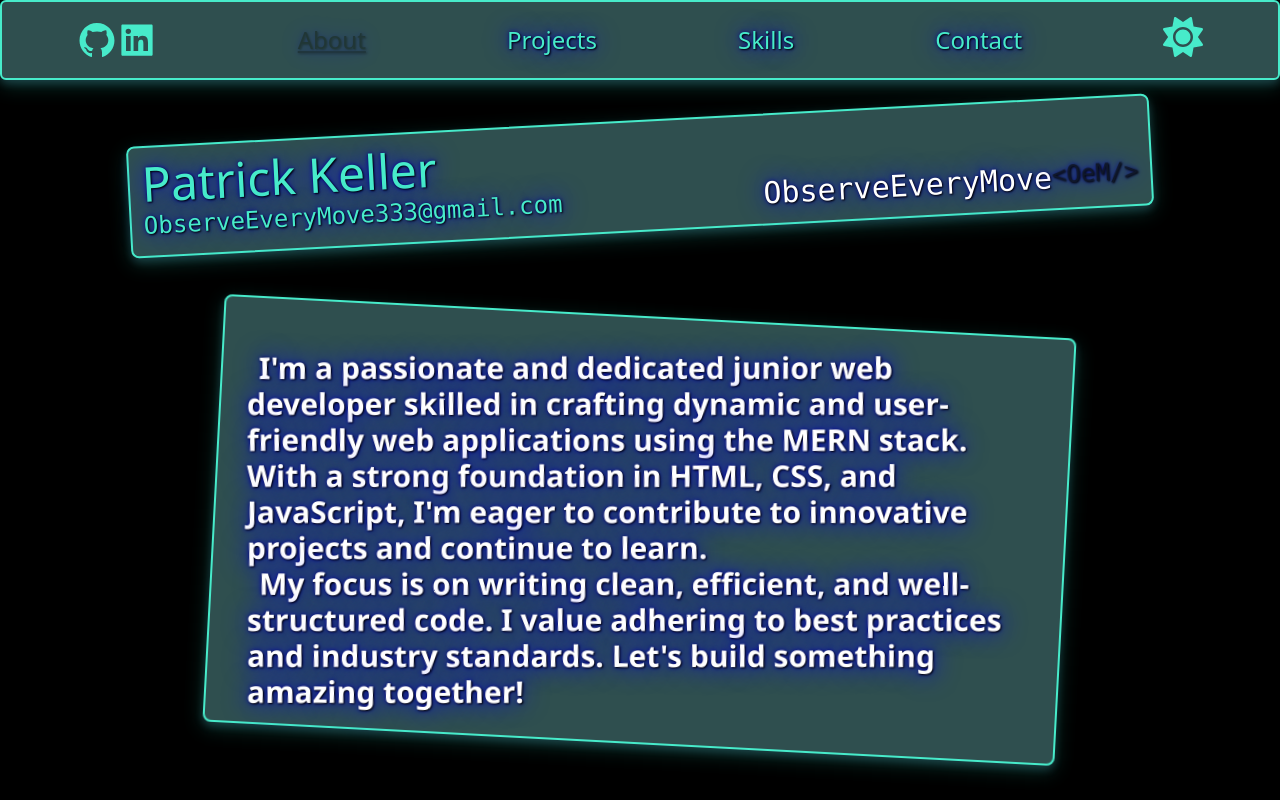
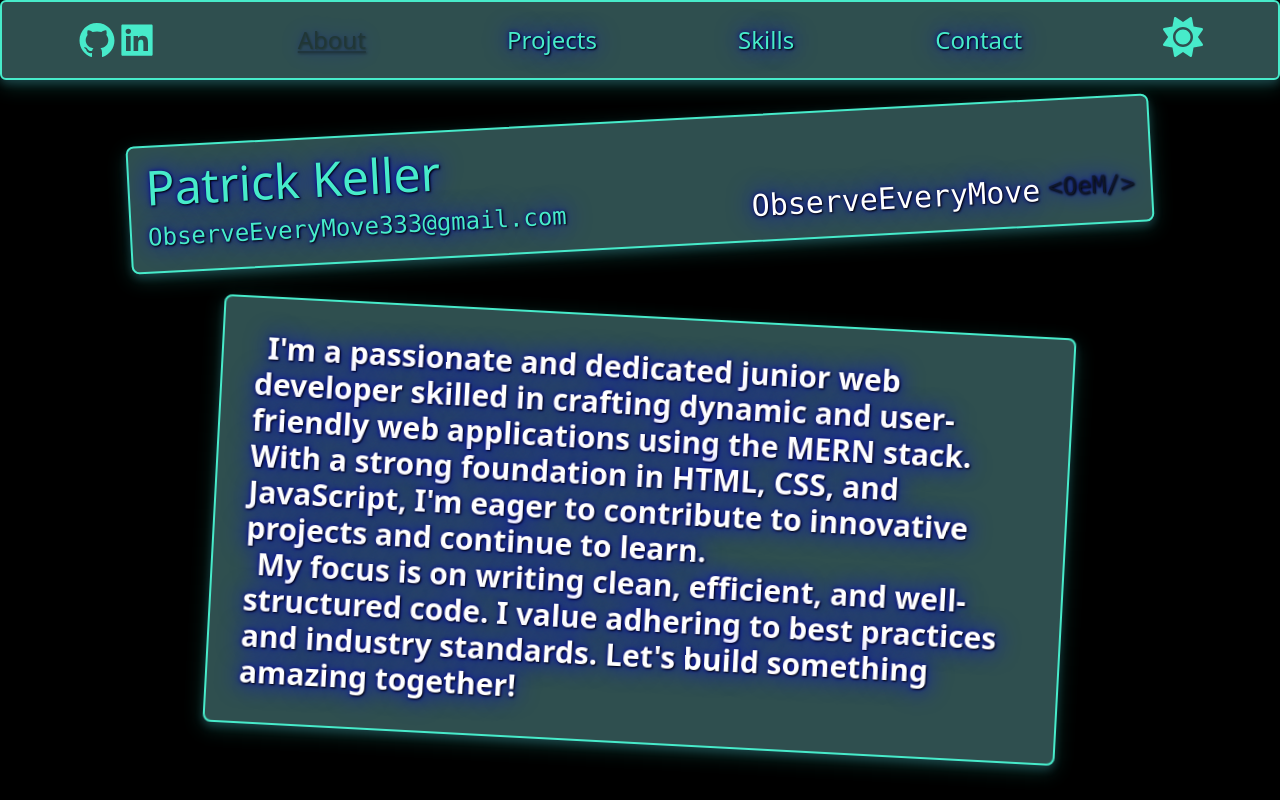
Before and after one commit to ObserveEveryMove/reactPortfolio, a React (Create React App) app: page / in a window 1280 px wide. Built offline with nearby package versions, Linux system fonts and the light colour scheme; what tailwindcss-animated would draw is missing.

Commit message:
final push

```diff
--- a/src/components/Blurb.jsx
+++ b/src/components/Blurb.jsx
@@ -4,7 +4,7 @@ const Blurb = () => {
       <div className="h-auto mb-20 md:mb-14 md:mt-14 flex justify-center">
         <div className="secondary limeBorder rounded-lg dark:secondaryNight w-60 md:w-2/3 p-3 rotate-6 md:rotate-3 flex items-center justify-center">
 
-          <div className="animate-jump-in animate-once animate-duration-[3500ms] p-4 xl:p-5 -rotate-6 md:-rotate-3">
+          <div className="animate-jump-in animate-once animate-duration-[3500ms] p-4 xl:p-5">
 
             <p className="text-sm md:text-xl xl:text-3xl text-white font-semibold indent-3">
               I'm a passionate and dedicated junior web developer skilled in
--- a/src/components/ContactForm.jsx
+++ b/src/components/ContactForm.jsx
@@ -65,7 +65,7 @@ const ContactForm = () => {
           required
         />
         <textarea
-          className="w-3/4 h-1/2 limeBorder border-4 m-2 rounded-md p-1 text-black"
+          className="w-3/4 h-1/2 limeBorder border-4 m-2 rounded-md p-1 resize-none text-black"
           name="message"
           placeholder="Your Message"
           required
--- a/src/components/HeroHeader.jsx
+++ b/src/components/HeroHeader.jsx
@@ -3,21 +3,21 @@ const HeroHeader = (props) => {
     <>
       <div className="md:w-2/3 lg:w-4/5 dark:secondaryNight secondary limeBorder rounded-lg -rotate-6 md:-rotate-3 flex flex-col items-center justify-center md:p-3">
         <div className="md:w-full flex justify-start">
-          <h1 className="text-3xl md:text-5xl">{props.header}</h1>
+          <h1 className="text-3xl md:text-5xl lg:m-1">{props.header}</h1>
         </div>
 
         <div className="flex flex-row items-center justify-end lg:justify-between md:m-0 md:w-full">
           <a
-            className="hidden lg:block lg:text-2xl font-mono secondaryTxt"
+            className="hidden lg:block lg:text-2xl font-mono secondaryTxt lg:m-1"
             href="mailto:observeeverymove333@gmail.com"
           >
             ObserveEveryMove333@gmail.com
           </a>
           <div className="flex flex-row">
-            <h2 className="secondaryTxt dark:text-white text-2xl md:text-3xl font-mono">
+            <h2 className="secondaryTxt dark:text-white text-2xl md:text-3xl font-mono w-3/4 m-1">
               ObserveEveryMove
             </h2>
-            <h3 className="animate-bounce text-xl md:text-2xl text-slate-900 font-mono">
+            <h3 className="animate-bounce text-xl md:text-2xl text-slate-900 font-mono m-1">
               {"<OeM/>"}
             </h3>
           </div>
--- a/src/components/ProjectCard.jsx
+++ b/src/components/ProjectCard.jsx
@@ -2,18 +2,21 @@ const ProjectCard = ({ href, title, src, description }) => {
   return (
     <>
       <div className="h-full w-full flex flex-col items-center justify-around animate-flip-up animate-once animate-duration-[3500ms]">
+      <h1 className="text-2xl">{title}</h1>
+      <div className="w-full flex items-center justify-center">
         <a
           className="hover:text-violet-300 h-full w-full flex flex-col items-center justify-between text-center"
           href={href}
           target="_blank"
           rel="noopener noreferrer"
         >
-          <h1 className="text-2xl">{title}</h1>
-          <div className="w-full flex items-center justify-center">
+
+
             <img className="w-1/2 h-auto" alt={title} src={src} />
+            </a>
           </div>
-        </a>
-          <p className="text-white">{description}</p>
+
+          <p className="text-white text-center">{description}</p>
       </div>
     </>
   );
--- a/src/components/SkillsIcon.jsx
+++ b/src/components/SkillsIcon.jsx
@@ -9,6 +9,3 @@ const SkillsIcon = ({src, alt}) => {
 };
 
 export default SkillsIcon;
-
-
-// animate-flip-up animate-once animate-duration-[1500ms] animate-delay-[2000ms]
```
